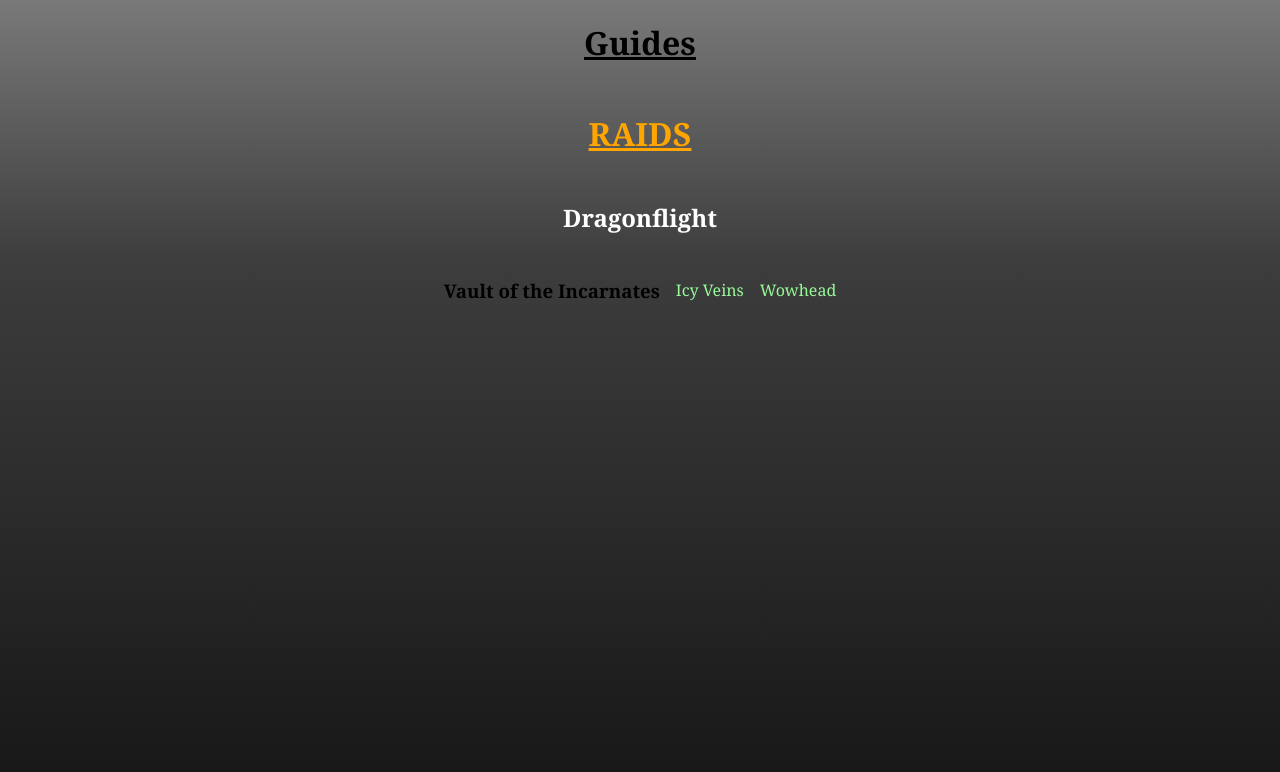
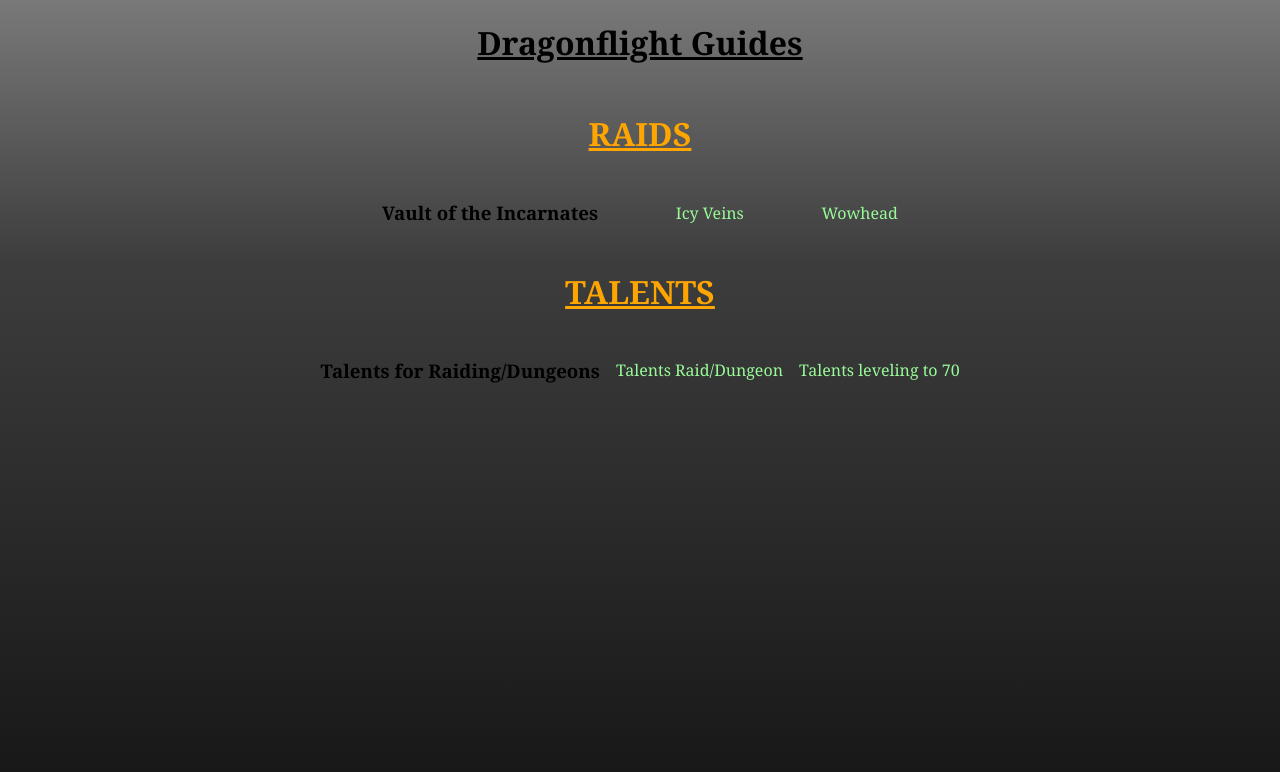
Before and after one commit to SEguild/seguild.github.io, a Jekyll site: the page guides/guides.html, which Jekyll copies as it is, in a window 1280 px wide. Shown: the top 772 px of the page. Built offline with Jekyll 4.4.1, drawn with Linux system fonts in a browser that asks for light colours.

Commit message:
added talentguides

```diff
--- a/guides/guides.html
+++ b/guides/guides.html
@@ -12,10 +12,9 @@
         <div class="content">
             <div class="flexContainerColumn">
                 <div class="centerItem">
-                    <h1 class="titleColor"><u>Guides</u></h1>
+                    <h1 class="titleColor"><u>Dragonflight Guides</u></h1>
                 </div>
                 <h1 class="centerItem"><u>RAIDS</u></h1>
-                <h2 class="centerItem">Dragonflight</h2>
                 <div class="flexContainerRow">
                     <!-- DF Raids -->
                     <h3>Vault of the Incarnates</h3>
@@ -32,6 +31,25 @@
                         </p>
                     </div>
                 </div>
+                <h1 class="centerItem"><u>TALENTS</u></h1>
+                <div class="flexContainerRow">
+                    <!-- Talents -->
+                    <h3>Talents for Raiding/Dungeons</h3>
+                    <div class="flexContainerRow">
+                        <a
+                            href="https://www.wowhead.com/news/best-talent-builds-for-all-classes-updated-for-evoker-in-dragonflight-pre-patch-329876"
+                            target="_blank"
+                            >Talents Raid/Dungeon</a
+                        >
+                    </div>
+                    <div class="flexContainerRow">
+                        <a
+                            href="https://www.wowhead.com/news/leveling-and-questing-talent-builds-for-all-classes-updated-for-evoker-in-329877"
+                            target="_blank"
+                            >Talents leveling to 70</a
+                        >
+                    </div>
+                </div>
             </div>
             <div class="extension"></div>
         </div>
```
